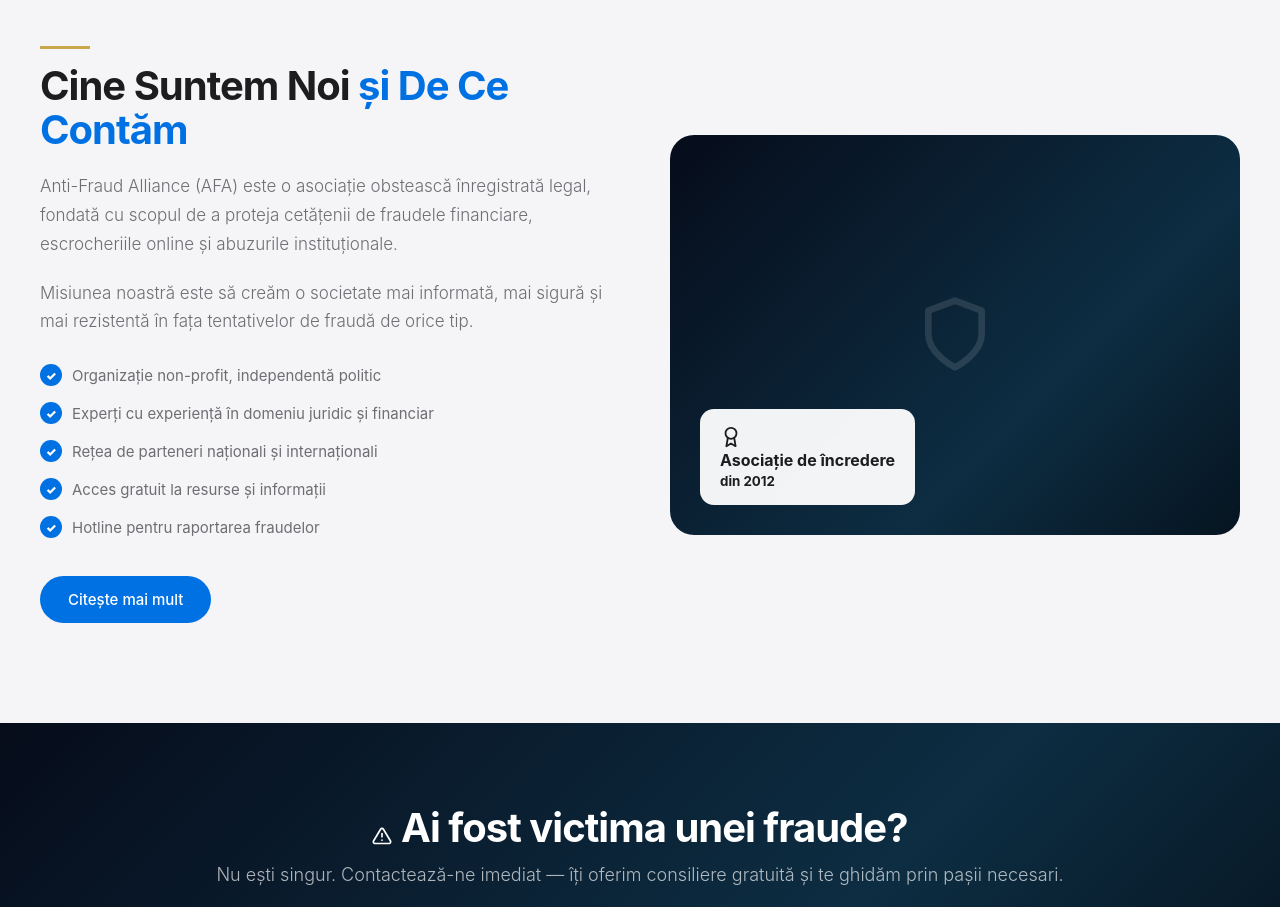
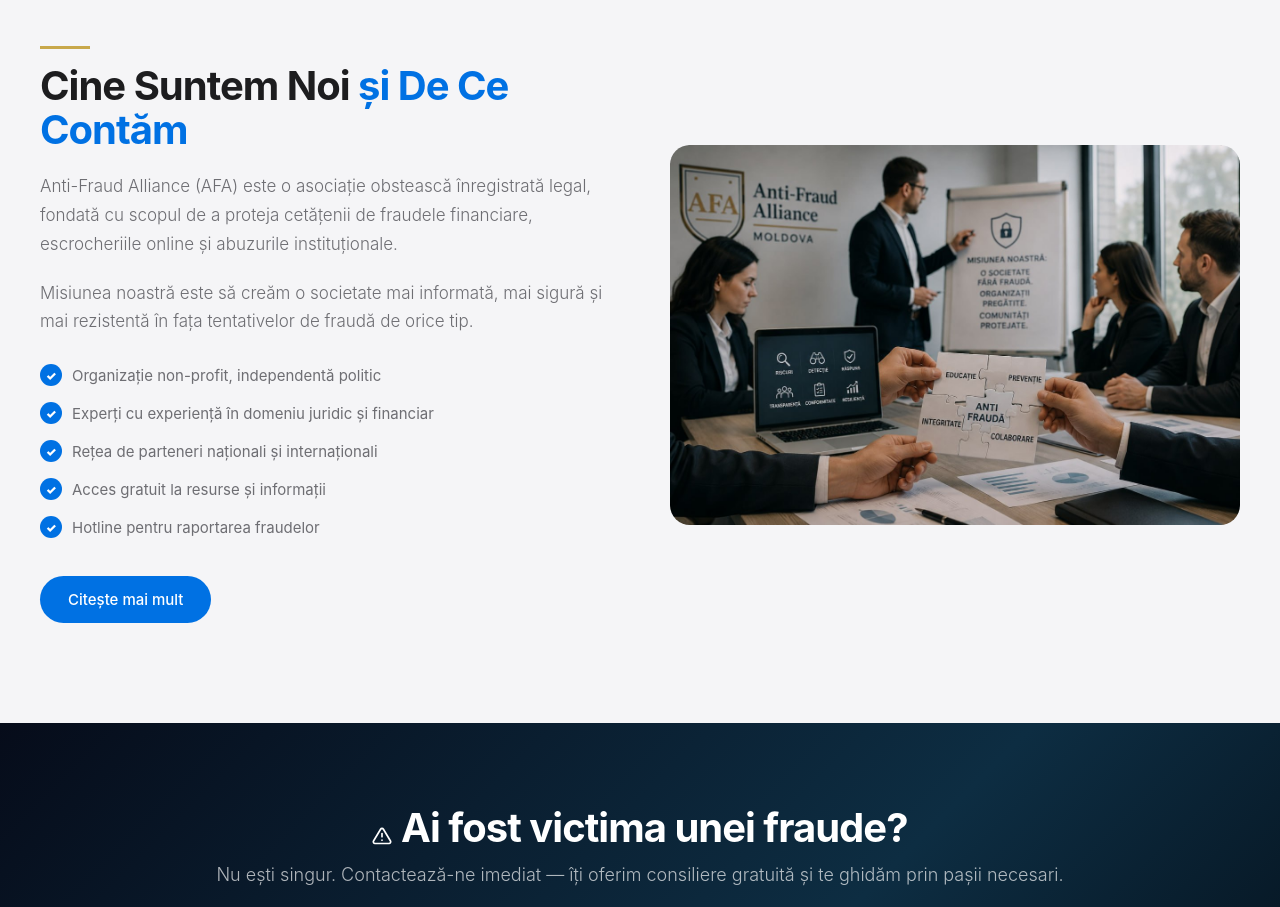
Before and after one commit to vitalievevdev-coder/afa-website, a website: page index.html in a window 1280 px wide. Shown: the part 1820-2727 px from the top of the page. Drawn offline with Linux system fonts and the light colour scheme.

Commit message:
Adauga foto in sectiunea Cine Suntem Noi si scoate badge-ul flotant
Co-Authored-By: Claude Sonnet 4.6 <noreply@anthropic.com>

```diff
--- a/css/style-apple.css
+++ b/css/style-apple.css
@@ -370,6 +370,8 @@ nav ul li a.activ {
 .despre-imagine {
   background: linear-gradient(135deg, #060c1a 0%, #0a1e30 35%, #0d2d42 65%, #061420 100%) !important;
   border-radius: 24px !important;
+  height: auto !important;
+  overflow: visible !important;
 }
 
 .badge-flotant {
--- a/index.html
+++ b/index.html
@@ -136,11 +136,7 @@
         <a href="despre-noi.html" class="btn-primar">Citește mai mult</a>
       </div>
       <div class="despre-imagine">
-        <div class="placeholder-img"><svg class="ico-txt" viewBox="0 0 24 24"><path d="M12 22s8-4 8-10V5l-8-3-8 3v7c0 6 8 10 8 10z"/></svg></div>
-        <div class="badge-flotant">
-          <div style="font-size:22px;"><svg class="ico-txt" viewBox="0 0 24 24"><circle cx="12" cy="8" r="6"/><path d="M15.477 12.89L17 22l-5-3-5 3 1.523-9.11"/></svg></div>
-          <div>Asociație de încredere<br/><small>din 2012</small></div>
-        </div>
+        <img src="images/cine-suntem.jpg" alt="Echipa AFA" style="width:100%;height:auto;display:block;border-radius:20px;">
       </div>
     </div>
   </div>
```
Also changed, not shown: images/cine-suntem.jpg (added).
